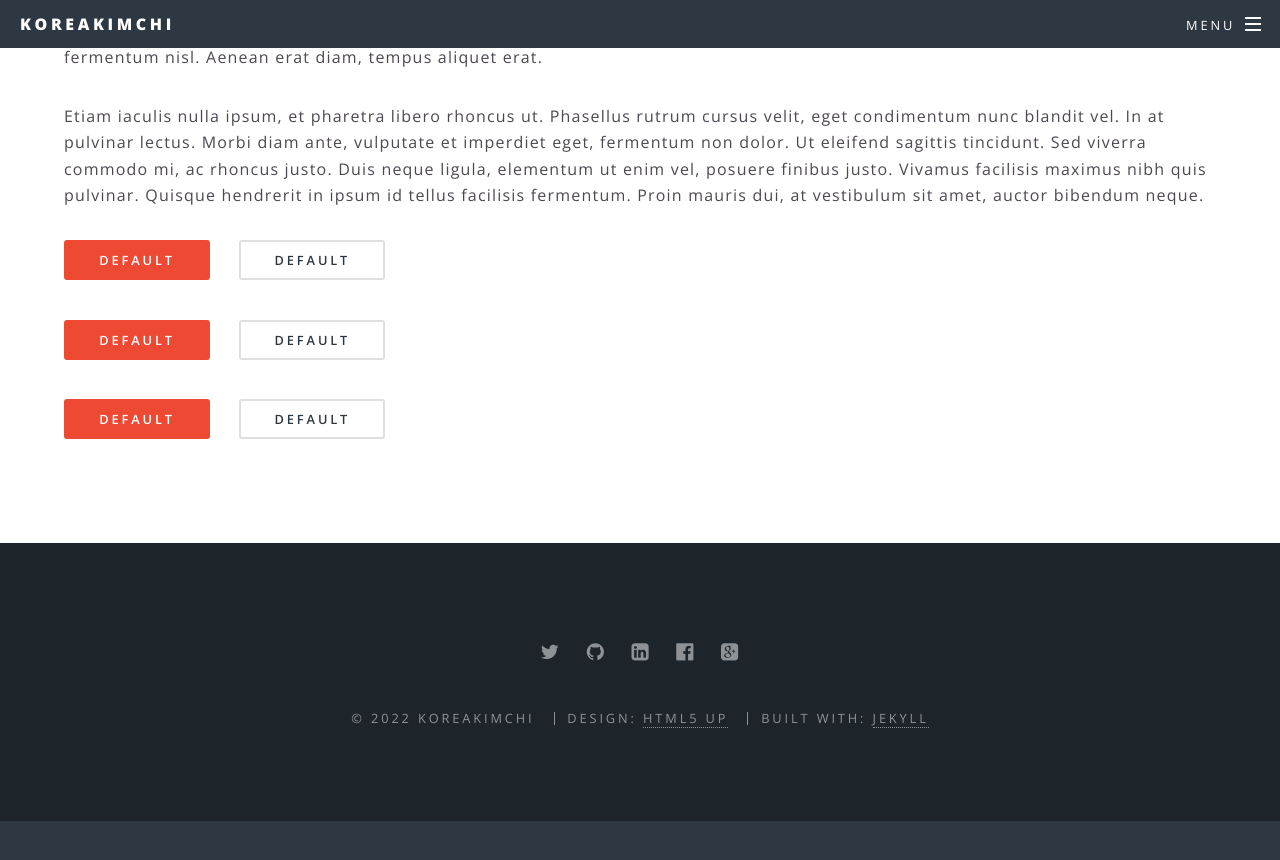
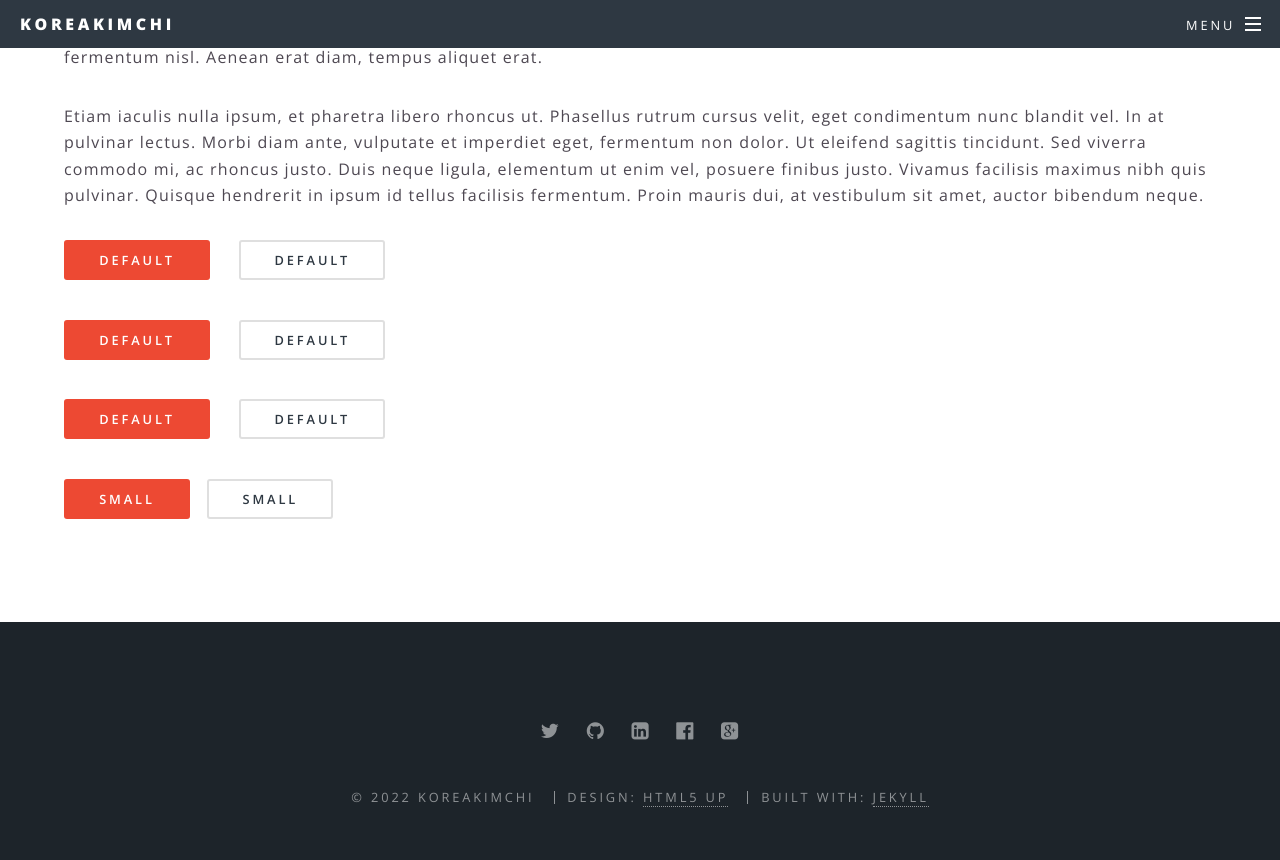
Before and after one commit to KoreaKimchi/KoreaKimchi.github.io, a Jekyll site: the page built from test.html, in a window 1280 px wide and 900 px high, scrolled down 1009 px. Shown: the top 860 px of the window. Built offline with Jekyll 4.4.1, drawn with Linux system fonts in a browser that asks for light colours; before the commit the page ends 1830 px from its top, so only the background shows below that.

Commit message:
Update test.html

```diff
--- a/test.html
+++ b/test.html
@@ -23,3 +23,9 @@ title: test
 	<li><a href="#" class="button special">Default</a></li>
 	<li><a href="#" class="button">Default</a></li>
 </ul>
+
+
+<ul class="actions small">
+	<li><a href="#" class="button special small">Small</a></li>
+	<li><a href="#" class="button small">Small</a></li>
+</ul>
```
